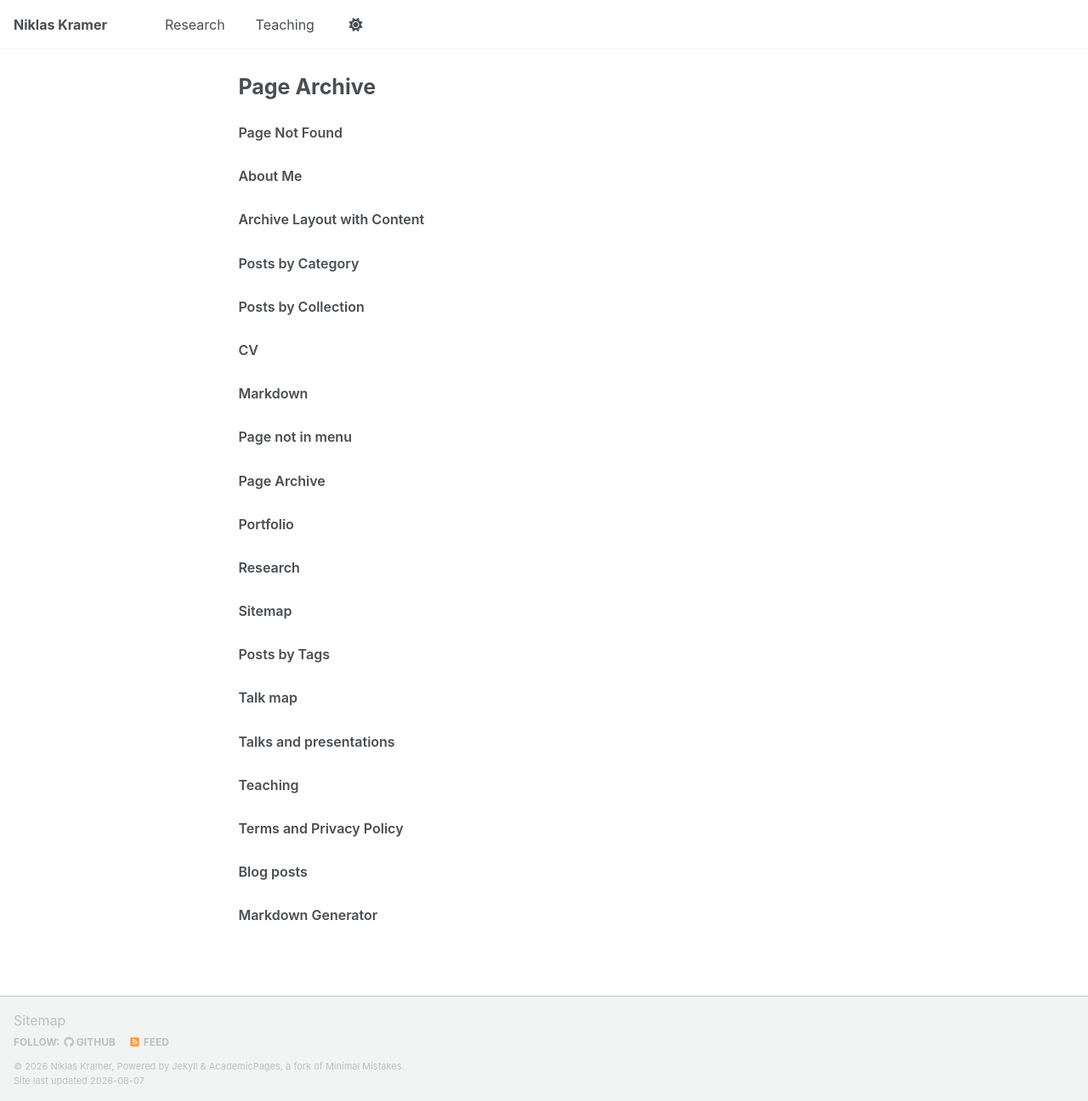
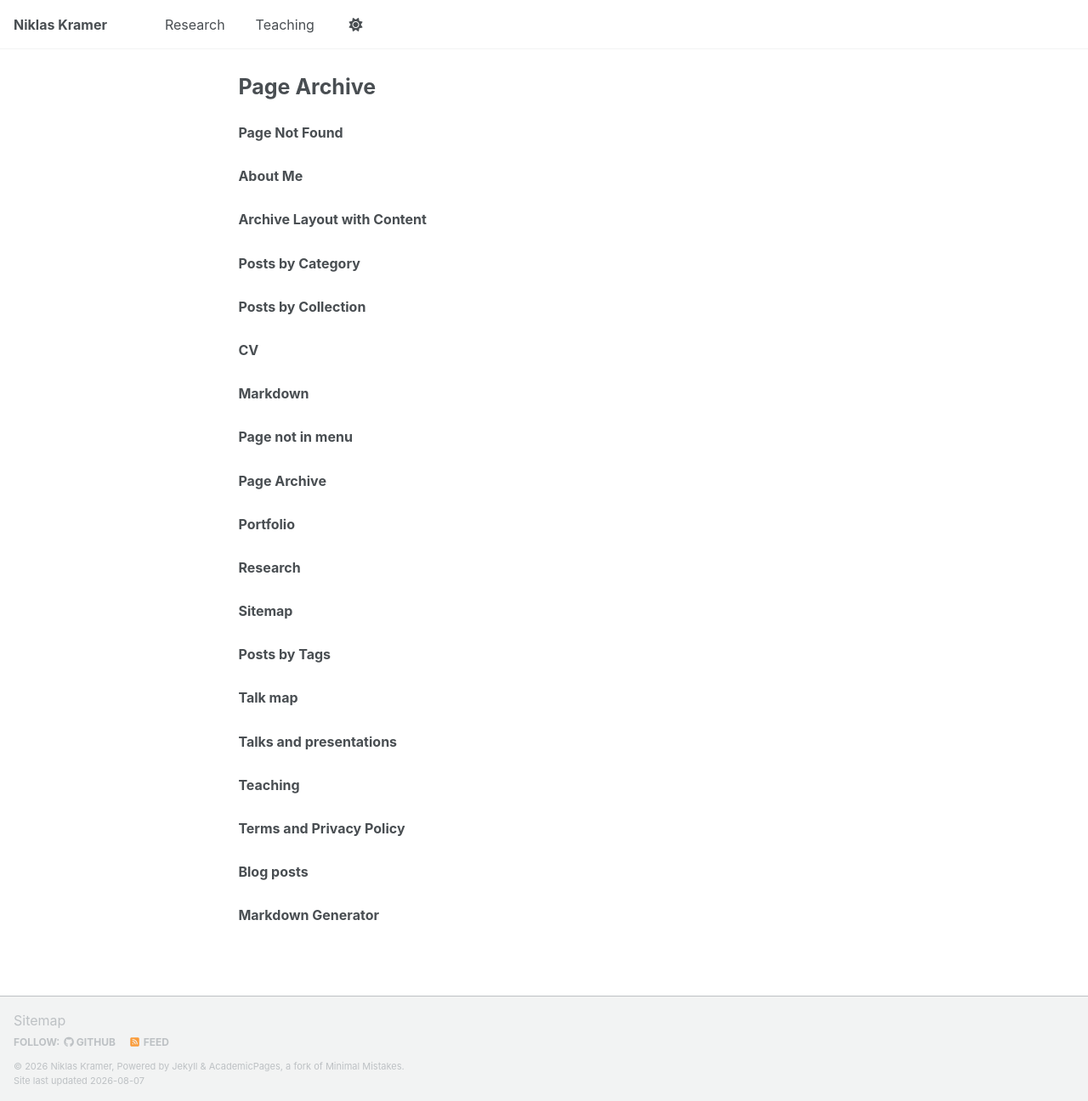
Before and after one commit to nik-kramer/nik-kramer.github.io, a Jekyll site: the page built from _pages/page-archive.html, in a window 1280 px wide and 1296 px high. Shown: the whole window at 85% size. Built offline with Jekyll 4.4.1, drawn with Linux system fonts in a browser that asks for light colours; a script bundle is joined from its source files by our own code; library files that are not in the unit come from our copies.

Commit message:
Update main.scss

```diff
--- a/assets/css/main.scss
+++ b/assets/css/main.scss
@@ -65,6 +65,6 @@ body {
 
 .archive__item h2 {
   font-size: 1em !important;
-  font-weight: 600;
+  font-weight: 700;
   margin-bottom: 0.3em;
 }
```
